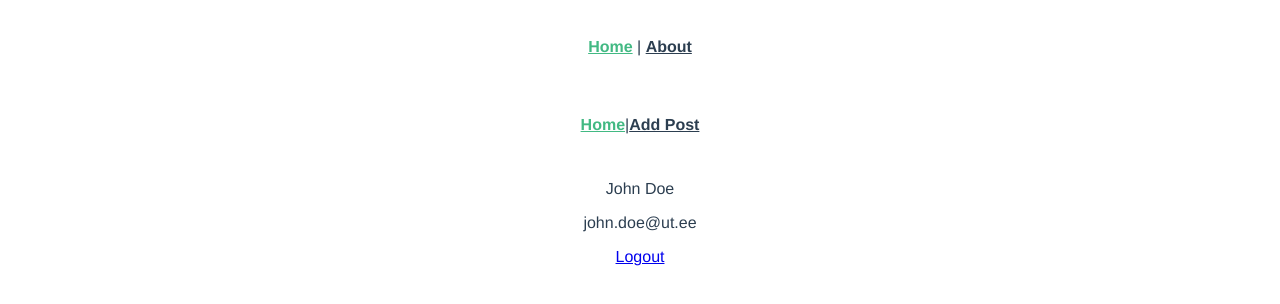
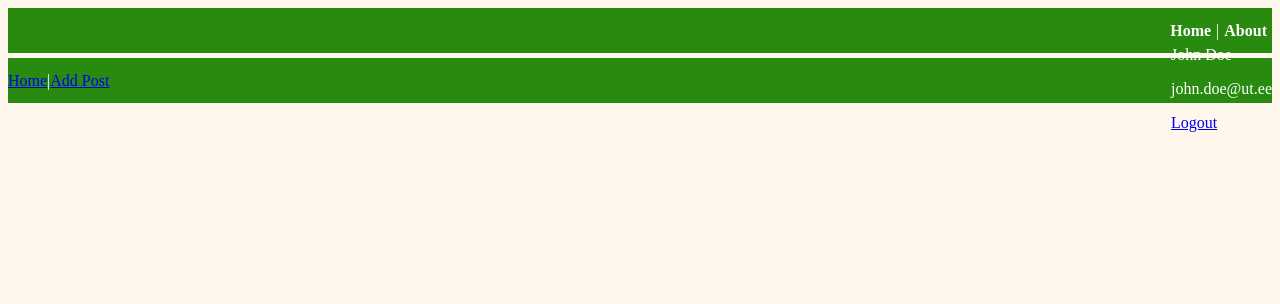
Before and after one commit to kareludras/wad-vue, a Vue app in the folder wad-vue.js/: page / in a window 1280 px wide. Shown: the top 304 px of the page. Built offline with nearby package versions, Linux system fonts and the light colour scheme.

Commit message:
added css style but still quite broken

```diff
--- a/wad-vue.js/src/App.vue
+++ b/wad-vue.js/src/App.vue
@@ -1,30 +1,67 @@
 <template>
-  <nav>
-    <router-link to="/">Home</router-link> |
-    <router-link to="/about">About</router-link>
-  </nav>
-  <router-view/>
+  <header>
+    <div class="headerImage"> <!-- Assuming you have a logo or image for the header -->
+      <!-- logo/headerimage here -->
+    </div>
+
+    <nav>
+      <router-link to="/" class="nav-link">Home</router-link> |
+      <router-link to="/about" class="nav-link">About</router-link>
+    </nav>
+
+    <!-- dropdown components -->
+
+  </header>
+
+  <router-view />
 </template>
 
 <style>
-#app {
-  font-family: Avenir, Helvetica, Arial, sans-serif;
-  -webkit-font-smoothing: antialiased;
-  -moz-osx-font-smoothing: grayscale;
-  text-align: center;
-  color: #2c3e50;
+body {
+  background-color: #fff7eb;
+}
+
+header {
+  background-color: #288b10;
+  color: #fff;
+  padding: 10px 0;
+  justify-content: space-between;
+  align-items: center;
+  display: flex;
+  height: 25px;
+  position: sticky;
+  top: 0;
+  margin-bottom: 5px;
 }
 
 nav {
-  padding: 30px;
+  display: flex;
+  align-items: center;
 }
 
-nav a {
+.nav-link {
+  color: #fff;
+  text-decoration: none;
+  margin: 0px 5px;
   font-weight: bold;
-  color: #2c3e50;
 }
 
-nav a.router-link-exact-active {
-  color: #42b983;
+.nav-link:hover {
+  text-decoration: underline;
+  background-color: #086313;
 }
+
+.headerImage {
+  display: flex;
+  align-items: center;
+  margin: 0px 20px;
+}
+
+.headerImage:hover {
+  cursor: pointer;
+}
+
+/* Add styles for the dropdown if needed */
+
+/* Add styles for the footer if needed */
 </style>
```
